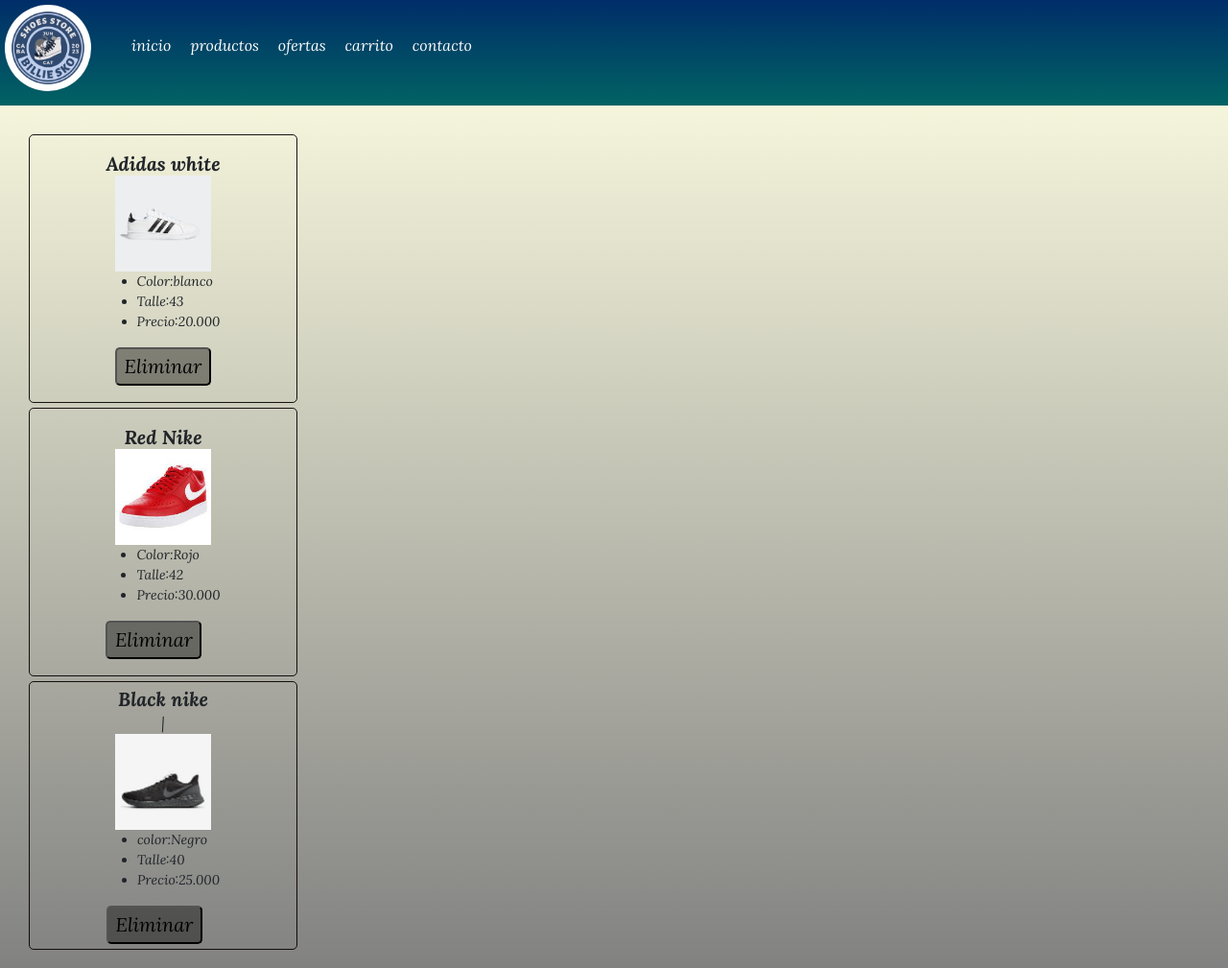
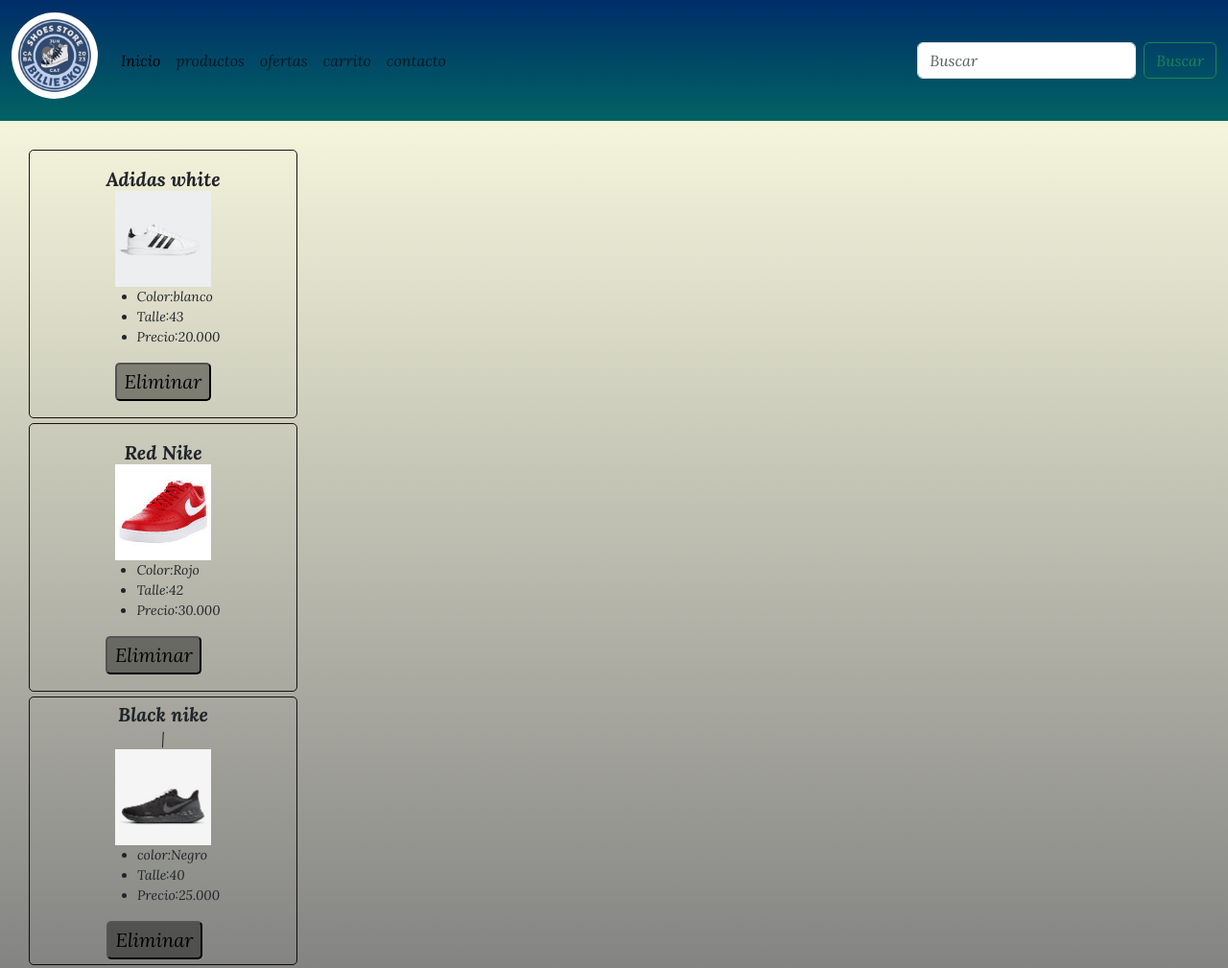
Before and after one commit to Jhere21f/Preentrega2.Rivas, a website: page pages/carrito.html in a window 1280 px wide. Shown: the top 1009 px of the page at 96% size. Drawn offline with nearby package versions, Linux system fonts and the light colour scheme.

Commit message:
header listo

```diff
--- a/pages/carrito.html
+++ b/pages/carrito.html
@@ -12,18 +12,39 @@
     href="https://cdnjs.cloudflare.com/ajax/libs/animate.css/4.1.1/animate.min.css"/>
 </head>
 <body>
-    <header  class="header-container header-gradiant">
-        <div class="header-logo">
-            <img src="../img/logozapas.png" alt="logo">
-        </div>
-        <nav class="header-nav">
-            <ul class="header-menu-left">
-                <li><a href="../index.html">inicio</a></li>
-                <li><a href="./productos.html">productos</a></li>
-                <li><a href="./ofertas.html">ofertas</a></li>
-                <li><a href="./carrito.html">carrito</a></li>
-                <li><a href="./contacto.html">contacto</a></li>
-            </ul>
+    <header class="header-gradiant">
+        <nav class="navbar navbar-expand-lg">
+            <div class="container-fluid">
+                <a class="navbar-brand header-logo" href="../index.html">
+                    <img src="../img/logozapas.png" alt="logo">
+                </a>
+                <button class="navbar-toggler" type="button" data-bs-toggle="collapse" data-bs-target="#navbarSupportedContent" aria-controls="navbarSupportedContent" aria-expanded="false" aria-label="Toggle navigation">
+                    <span class="navbar-toggler-icon"></span>
+                </button>
+                <div class="collapse navbar-collapse" id="navbarSupportedContent">
+                    <ul class="navbar-nav me-auto mb-2 mb-lg-0">
+                        <li class="nav-item">
+                            <a class="nav-link active" aria-current="page" href="../index.html">Inicio</a>
+                        </li>
+                        <li class="nav-item">
+                            <a class="nav-link" href="./productos.html">productos</a>
+                        </li>
+                        <li class="nav-item">
+                            <a class="nav-link" href="./ofertas.html">ofertas</a>
+                        </li>
+                        <li class="nav-item">
+                            <a class="nav-link" href="./carrito.html">carrito</a>
+                        </li>
+                        <li class="nav-item">
+                            <a class="nav-link" href="./contacto.html">contacto</a>
+                        </li>
+                    </ul>
+                    <form class="d-flex" role="search">
+                        <input class="form-control me-2" type="search" placeholder="Buscar" aria-label="Search">
+                        <button class="btn btn-outline-success" type="submit">Buscar</button>
+                    </form>
+                </div>
+            </div>
         </nav>
     </header>
     <main class="main-container gradiant">
```
Also changed, not shown: package.json (added, +12 -0 lines), pages/ofertas.html (+33 -12 lines), pages/productos.html (+33 -12 lines), css/style.css (added), scss/style.scss (added), 2 other files.
